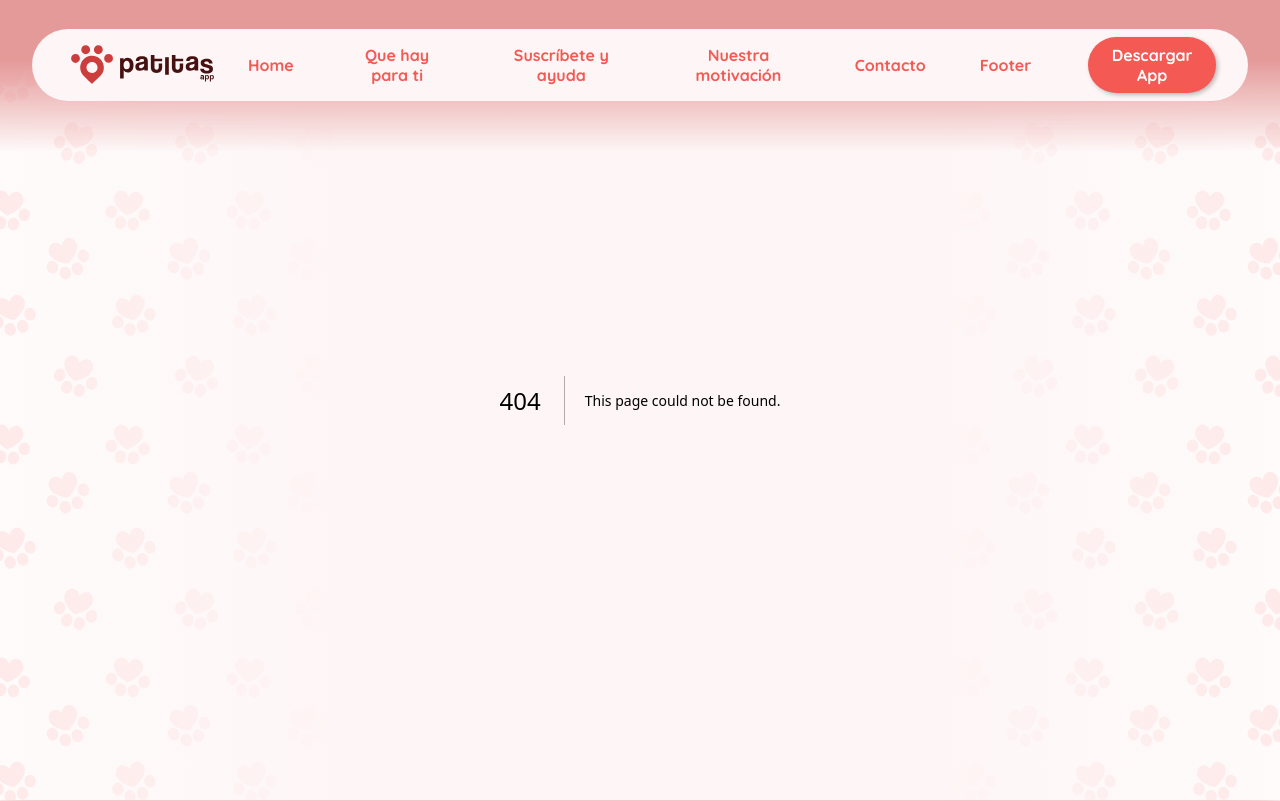
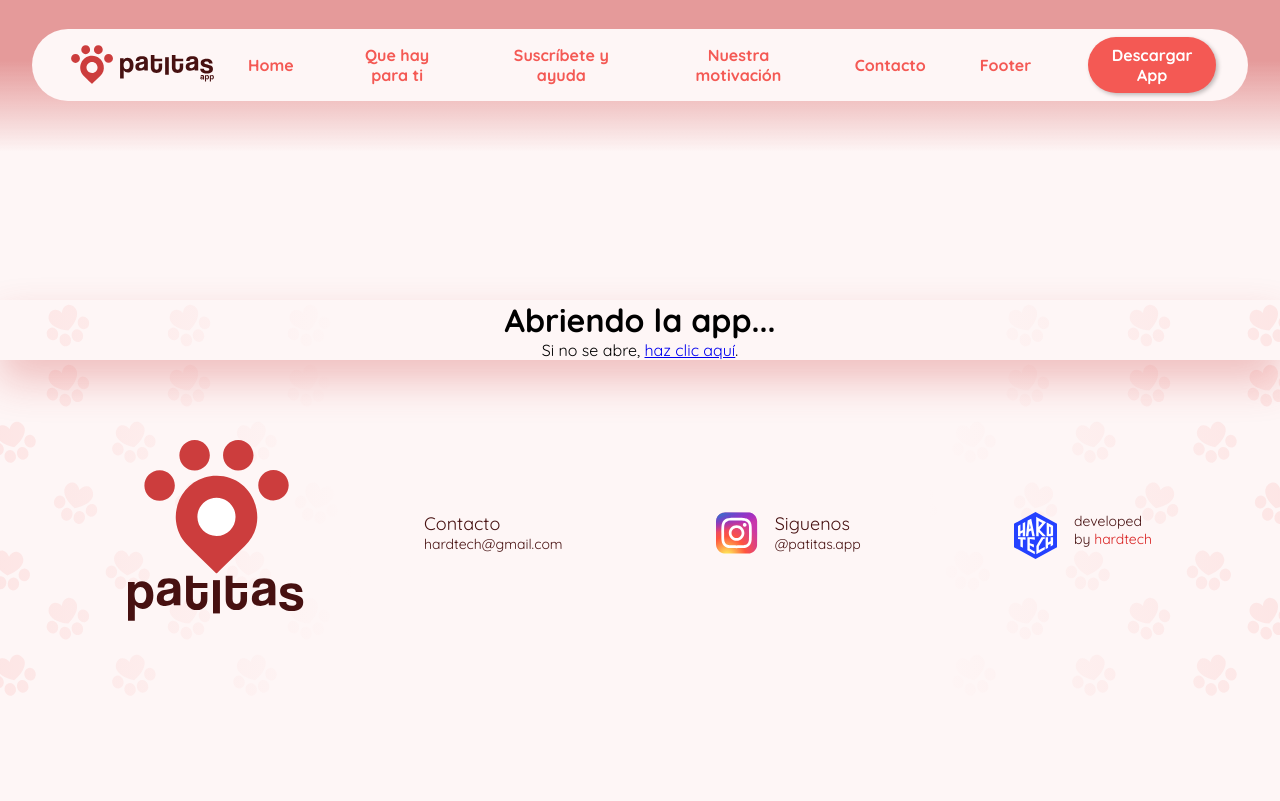
Before and after one commit to HardTech-Software/patitas-landing, a Next.js app: page /profile/1 in a window 1280 px wide. Before the commit this address had no page. Shown: the top 801 px of the page. Built offline with nearby package versions, Linux system fonts and the light colour scheme.

Commit message:
profile deep link added

```diff
--- a/src/app/api/activate-account/route.ts
+++ b/src/app/api/activate-account/route.ts
@@ -2,8 +2,6 @@ export async function POST(request: Request) {
   const { searchParams } = new URL(request.url);
   const token = searchParams.get("token");
   const api_url = process.env.NEXT_PUBLIC_API_URL ?? "";
-  console.log("api_url", api_url);
-  console.log("id", token);
 
   const response = await fetch(`${api_url}/api/v1/auth/activate-account`, {
     cache: "no-store",
--- a/src/app/post/[id]/page.tsx
+++ b/src/app/post/[id]/page.tsx
@@ -10,8 +10,6 @@ type Props = {
 export async function generateMetadata({ params }: Props): Promise<Metadata> {
   const { id } = await params;
   const api_url = process.env.NEXT_PUBLIC_API_URL ?? "";
-  console.log("api_url", api_url);
-  console.log("id", id);
 
   const response = await fetch(`${api_url}/api/v1/post/public/${id}`, {
     cache: "no-store",
@@ -21,7 +19,7 @@ export async function generateMetadata({ params }: Props): Promise<Metadata> {
       console.log("error", e);
     });
   const post = response.payload;
-  console.log("post", post);
+
   const imageUrl =
     post?.filesUrl?.[0]?.thumbnail ??
     post?.filesUrl?.[0]?.uri ??
--- /dev/null
+++ b/src/app/profile/[username]/page.tsx
@@ -0,0 +1,26 @@
+"use client";
+import { openMobileApp } from "@/utils/open-mobile-app";
+import { useEffect } from "react";
+
+type Props = {
+  params: { username: string };
+};
+
+export default function Page({ params }: Props) {
+  const { username } = params;
+
+  console.log("username", username);
+  useEffect(() => {
+    if (!username) return;
+    openMobileApp({ key: "profile", value: username });
+  }, [username]);
+  return (
+    <div style={{ marginTop: "300px", textAlign: "center" }}>
+      <h1>Abriendo la app...</h1>
+      <p>
+        Si no se abre,{" "}
+        <a href={`patitas://profile/${username}`}>haz clic aquí</a>.
+      </p>
+    </div>
+  );
+}
--- a/src/app/reset-password/page.tsx
+++ b/src/app/reset-password/page.tsx
@@ -1,5 +1,4 @@
 "use client";
-/* eslint-disable react-hooks/exhaustive-deps */
 import { openMobileApp } from "@/utils/open-mobile-app";
 import React, { useEffect, useState } from "react";
 
@@ -10,7 +9,6 @@ const ResetPassword = () => {
   }
 
   const [isLoading, setIsLoading] = useState(true);
-  console.log("searchParams", token);
 
   useEffect(() => {
     if (!token) return;
@@ -22,6 +20,7 @@ const ResetPassword = () => {
       setIsLoading(false);
     }, 2000);
   }, []);
+
   if (isLoading) {
     return (
       <div className="flex flex-col items-center justify-center h-screen">
```
Also changed, not shown: src/app/post/[id]/details.tsx (+1 -6 lines).
